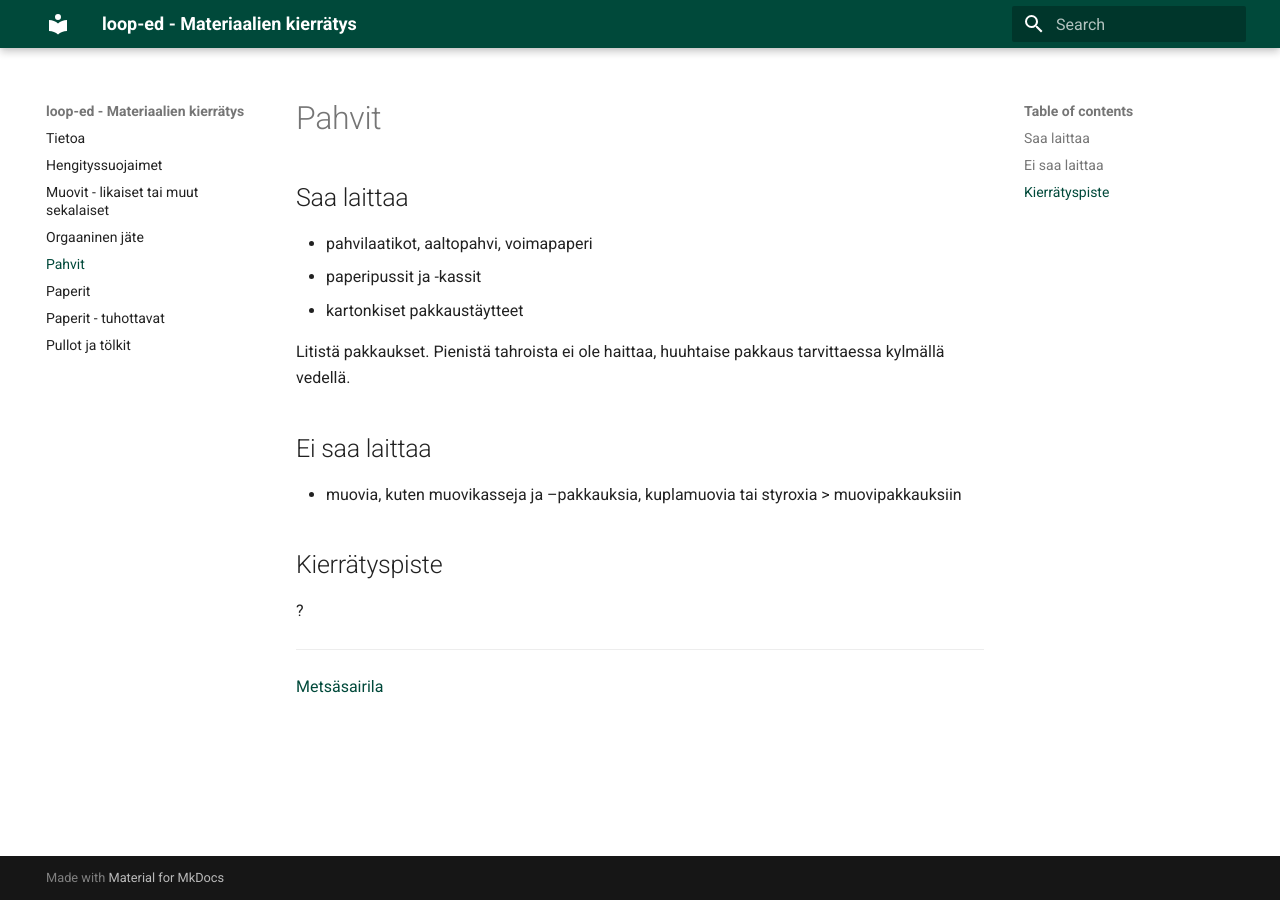
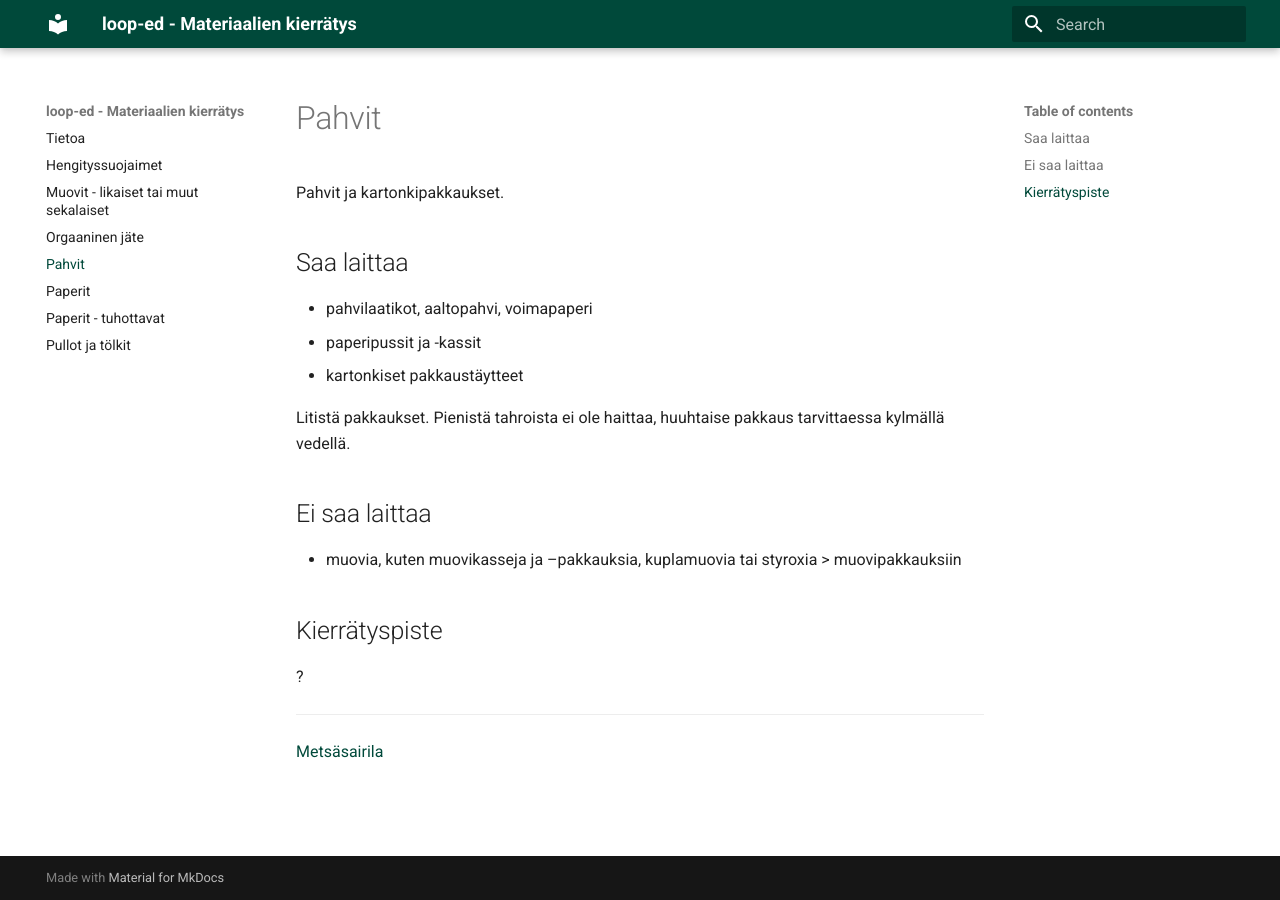
Before and after one commit to vt13op/loop-ed, an MkDocs documentation site: the page built from docs/pahvit.md, in a window 1280 px wide. Built offline with MkDocs 1.6.1 and Material for MkDocs 9.7.7, drawn with Linux system fonts in a browser that asks for light colours.

Commit message:
Update pahvit.md

```diff
--- a/docs/pahvit.md
+++ b/docs/pahvit.md
@@ -1,3 +1,5 @@
+Pahvit ja kartonkipakkaukset.
+
 ## Saa laittaa
 
 - pahvilaatikot, aaltopahvi, voimapaperi
```
